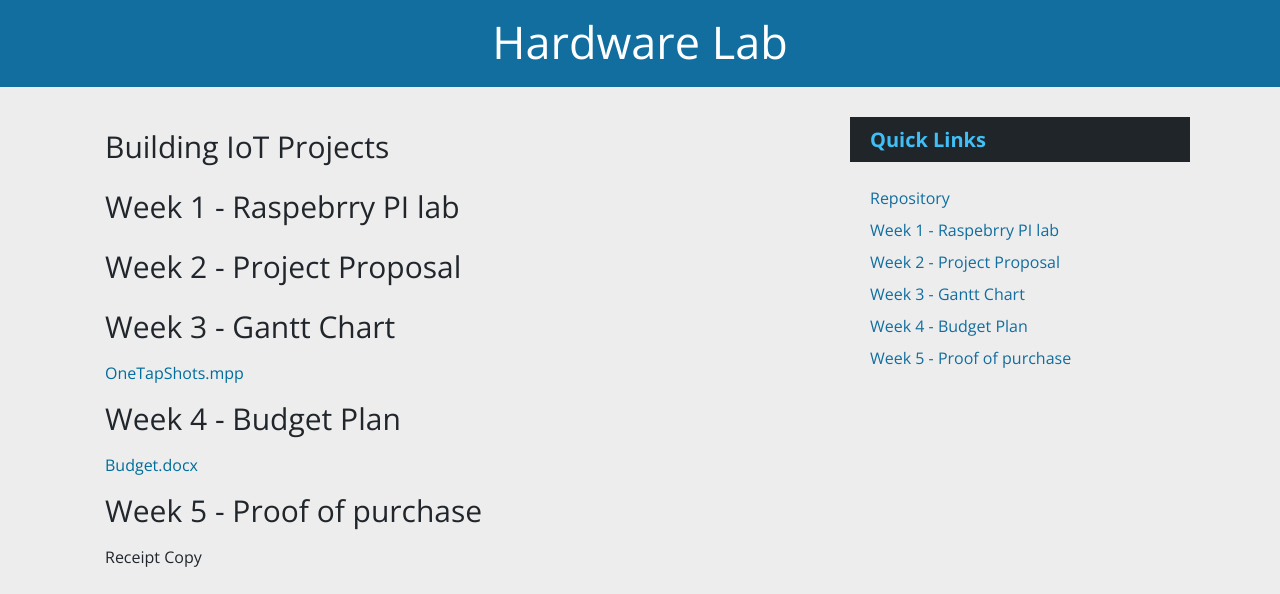
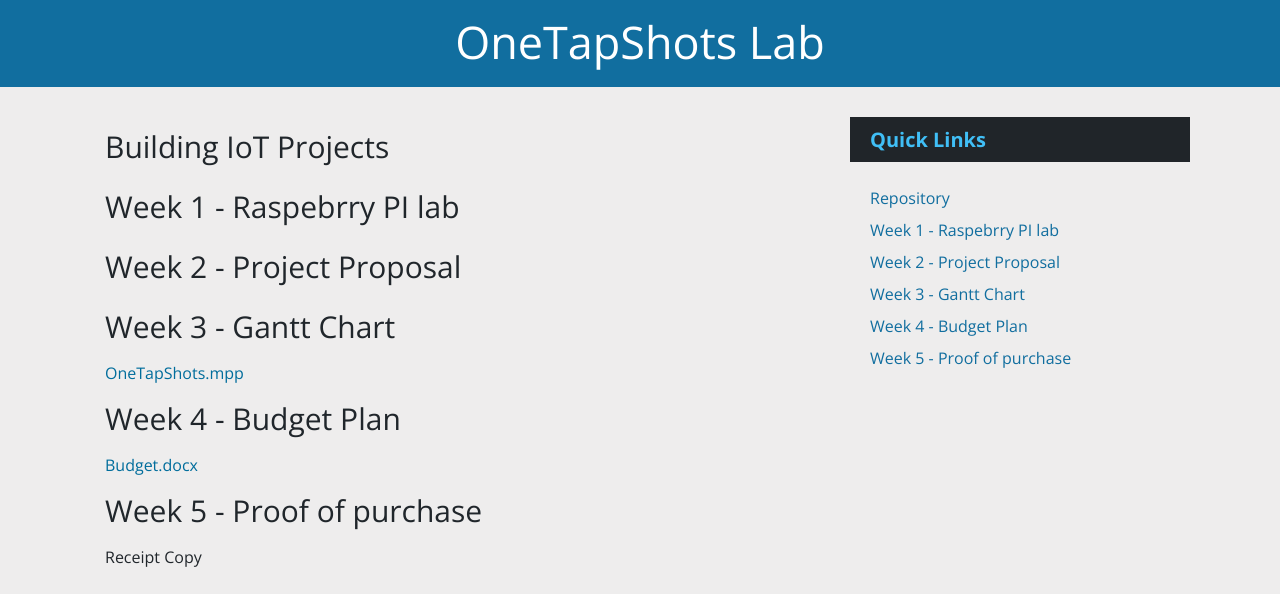
Before and after one commit to fntj0052/fntj0052.github.io, a plain HTML site: page index.html in a window 1280 px wide. Shown: the part 169-763 px from the top of the page. Drawn offline with nearby package versions, Linux system fonts and the light colour scheme.

Commit message:
Update index.html

```diff
--- a/index.html
+++ b/index.html
@@ -147,7 +147,7 @@ href="http://www.humber.ca/alumni">Alumni</a></li>
                   <header id="main-content-header" class="clearfix contextual-links-region">
 
                           <h1 id="page-title">
-                <a href="http://munro.humber.ca/~mdrk0011/">Hardware Lab</a>              </h1>
+                <a href="http://munro.humber.ca/~mdrk0011/">OneTapShots Lab</a>              </h1>
 
 
 
```
